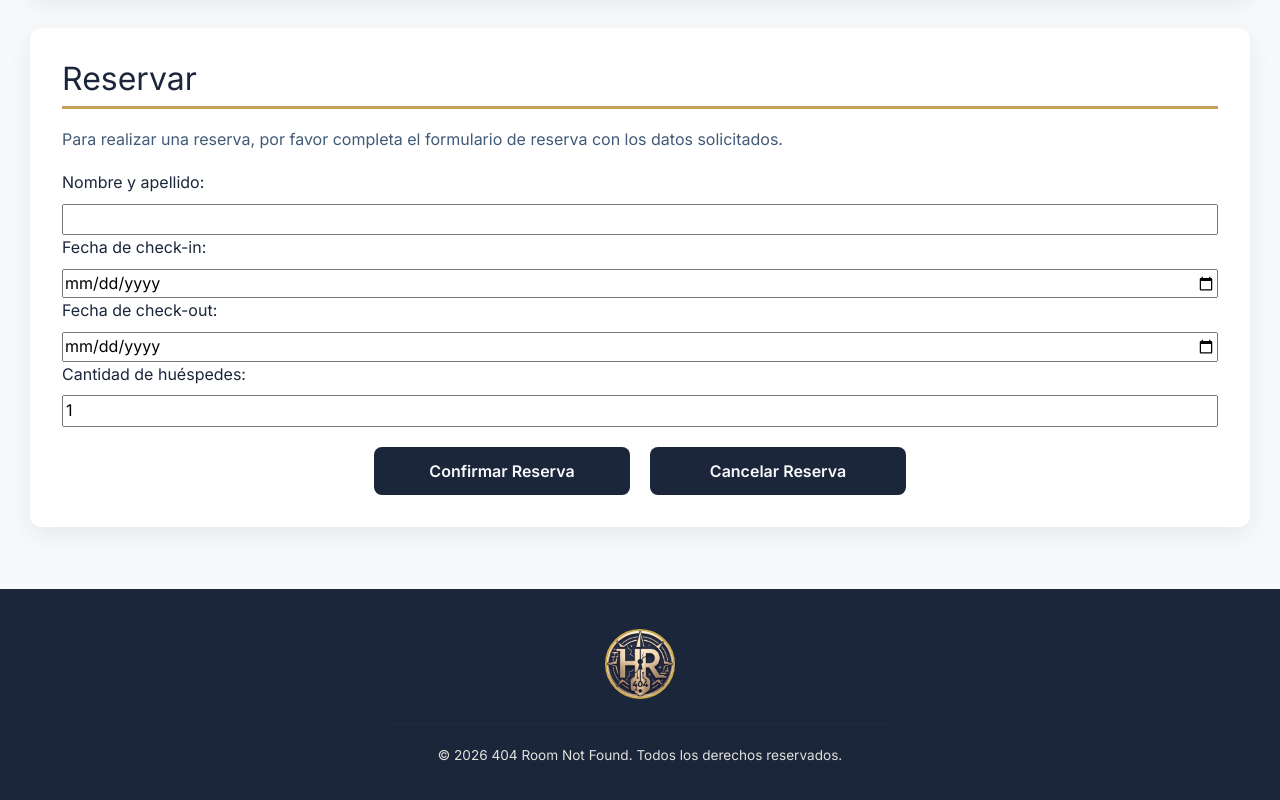
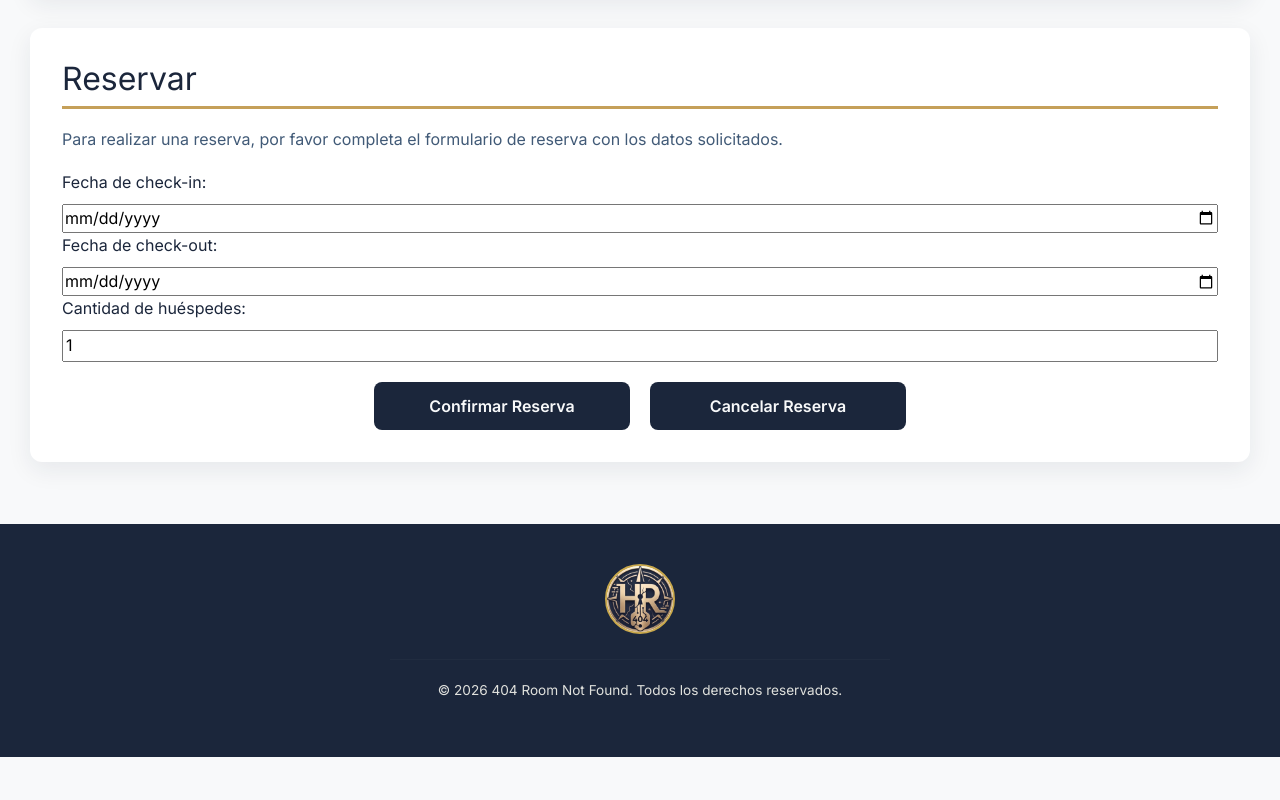
Before and after one commit to Full-Stack-404-Room-Not-Found/sistema-reservas, an Angular app in the folder frontend/: page /dashboard-usuario/reservar in a window 1280 px wide. Shown: the part 1806-2606 px from the top of the page. After the commit the page ends 2563 px from the top, so only its background shows below. Built offline with nearby package versions, Linux system fonts and the light colour scheme; a web font is replaced by a local one.

Commit message:
feat:  eliminación campo de nombre y apellido del formulario

```diff
--- a/frontend/db.json
+++ b/frontend/db.json
@@ -219,6 +219,16 @@
       "estado": "Pendiente",
       "precio_total": 0,
       "id": 6
+    },
+    {
+      "id_usuario": 2,
+      "id_habitacion": 4,
+      "fecha_checkin": "2026-09-20",
+      "fecha_checkout": "2026-09-23",
+      "cantidad_huespedes": 1,
+      "estado": "Pendiente",
+      "precio_total": 0,
+      "id": 7
     }
   ],
   "servicios": [
--- a/frontend/src/app/pages/dashboard-usuario/reservar-habitacion/reservar-habitacion.html
+++ b/frontend/src/app/pages/dashboard-usuario/reservar-habitacion/reservar-habitacion.html
@@ -45,23 +45,6 @@
         <p>Para realizar una reserva, por favor completa el formulario de reserva con los datos solicitados.</p>
 
         <form (ngSubmit)="onEnviar($event)" [formGroup]="form">
-
-            <div class="form-group-data">
-                <label for="nombre-apellido">Nombre y apellido:</label>
-                <input
-                    type="text"
-                    formControlName="nombreApellido"
-                    name="nombre-apellido"
-                    id="nombre-apellido">
-
-                @if (form.get('nombreApellido')?.errors && form.get('nombreApellido')?.touched) {
-                    @if (form.get('nombreApellido')?.hasError('required')) {
-                        <p class="error">
-                            El nombre y apellido es obligatorio.
-                        </p>
-                    }
-                }
-            </div>
 
             <div class="form-group-data">
                 <label for="fecha-checkin">Fecha de check-in:</label>
--- a/frontend/src/app/pages/dashboard-usuario/reservar-habitacion/reservar-habitacion.ts
+++ b/frontend/src/app/pages/dashboard-usuario/reservar-habitacion/reservar-habitacion.ts
@@ -1,9 +1,6 @@
 import { Component } from '@angular/core';
-
 import { RouterLink, Router } from '@angular/router';
-
 import { FormBuilder, FormGroup, ReactiveFormsModule, Validators } from '@angular/forms';
-
 import { ReservaService } from '../../../services/reserva.service';
 
 @Component({
@@ -16,21 +13,14 @@ import { ReservaService } from '../../../services/reserva.service';
 export class ReservarHabitacion {
 
   form: FormGroup;
-
   fechaInvalida = false;
-
-  get NombreApellido() {
-    return this.form.get('nombreApellido');
-  }
 
   get FechaCheckin() {
     return this.form.get('fechaCheckin');
   }
-
   get FechaCheckout() {
     return this.form.get('fechaCheckout');
   }
-
   get CantidadHuespedes() {
     return this.form.get('cantidadHuespedes');
   }
@@ -42,19 +32,13 @@ export class ReservarHabitacion {
   ) {
 
     this.form = this.formBuilder.group({
-
-      nombreApellido: ['', [Validators.required]],
-
       fechaCheckin: ['', [Validators.required]],
-
       fechaCheckout: ['', [Validators.required]],
-
       cantidadHuespedes: [1, [
         Validators.required,
         Validators.min(1),
         Validators.max(2)
       ]]
-
     });
 
   }
@@ -62,7 +46,6 @@ export class ReservarHabitacion {
   onEnviar(event: Event) {
 
     console.log(this.form.value);
-
     this.fechaInvalida = false;
 
     if (this.form.valid) {
@@ -71,7 +54,6 @@ export class ReservarHabitacion {
       const fechaCheckout = new Date(this.form.value.fechaCheckout);
 
       if (fechaCheckout <= fechaCheckin) {
-
         this.fechaInvalida = true;
         return;
 
@@ -92,25 +74,17 @@ export class ReservarHabitacion {
       this.reservaService.crearReserva(reserva).subscribe({
 
         next: (respuesta) => {
-
           console.log('Reserva creada:', respuesta);
-
           this.router.navigate(['/dashboard-usuario/confirmacion']);
-
         },
 
         error: (error) => {
-
           console.error('Error al crear la reserva:', error);
-
         }
-
       });
 
     } else {
-
       this.form.markAllAsTouched();
-
     }
 
   }
```
